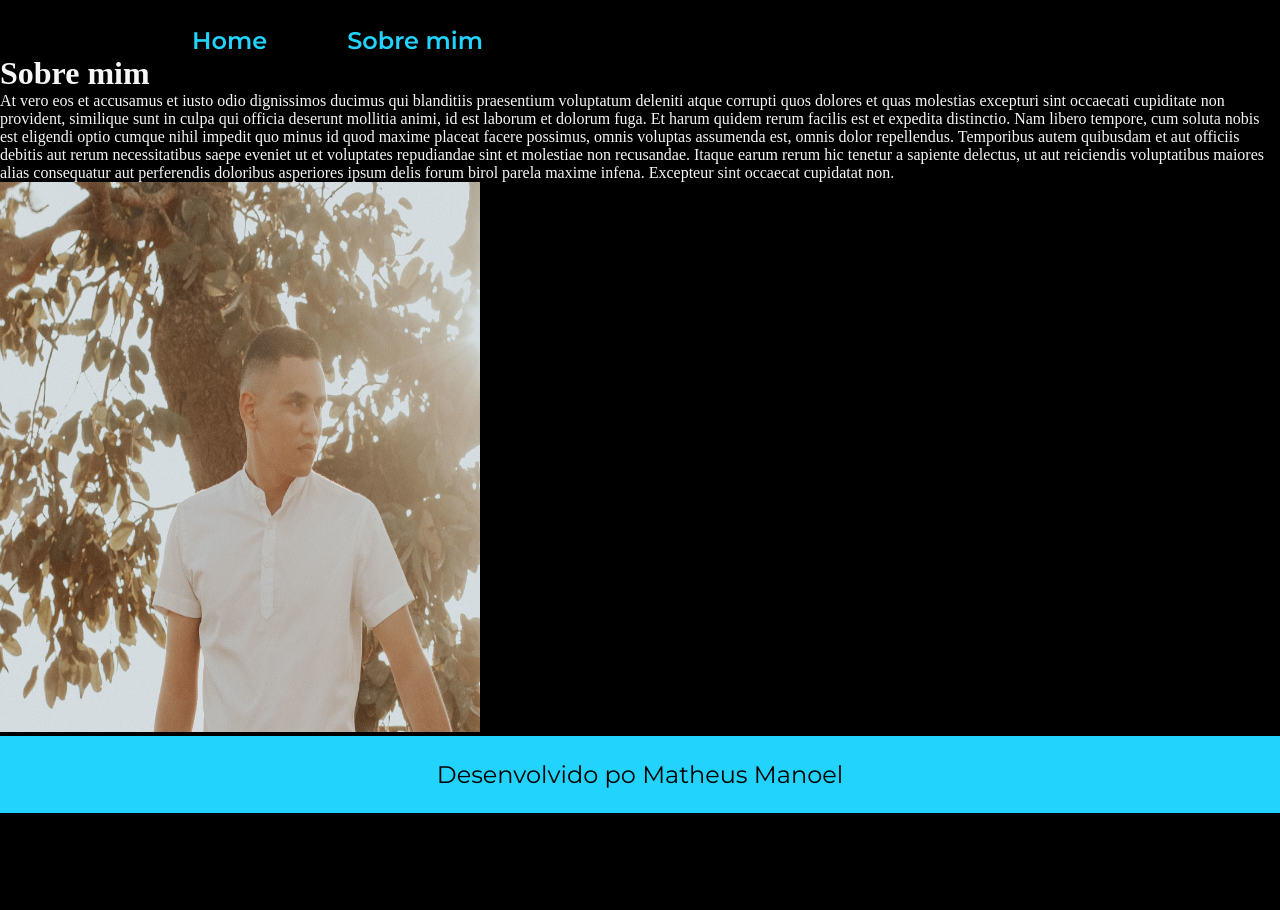
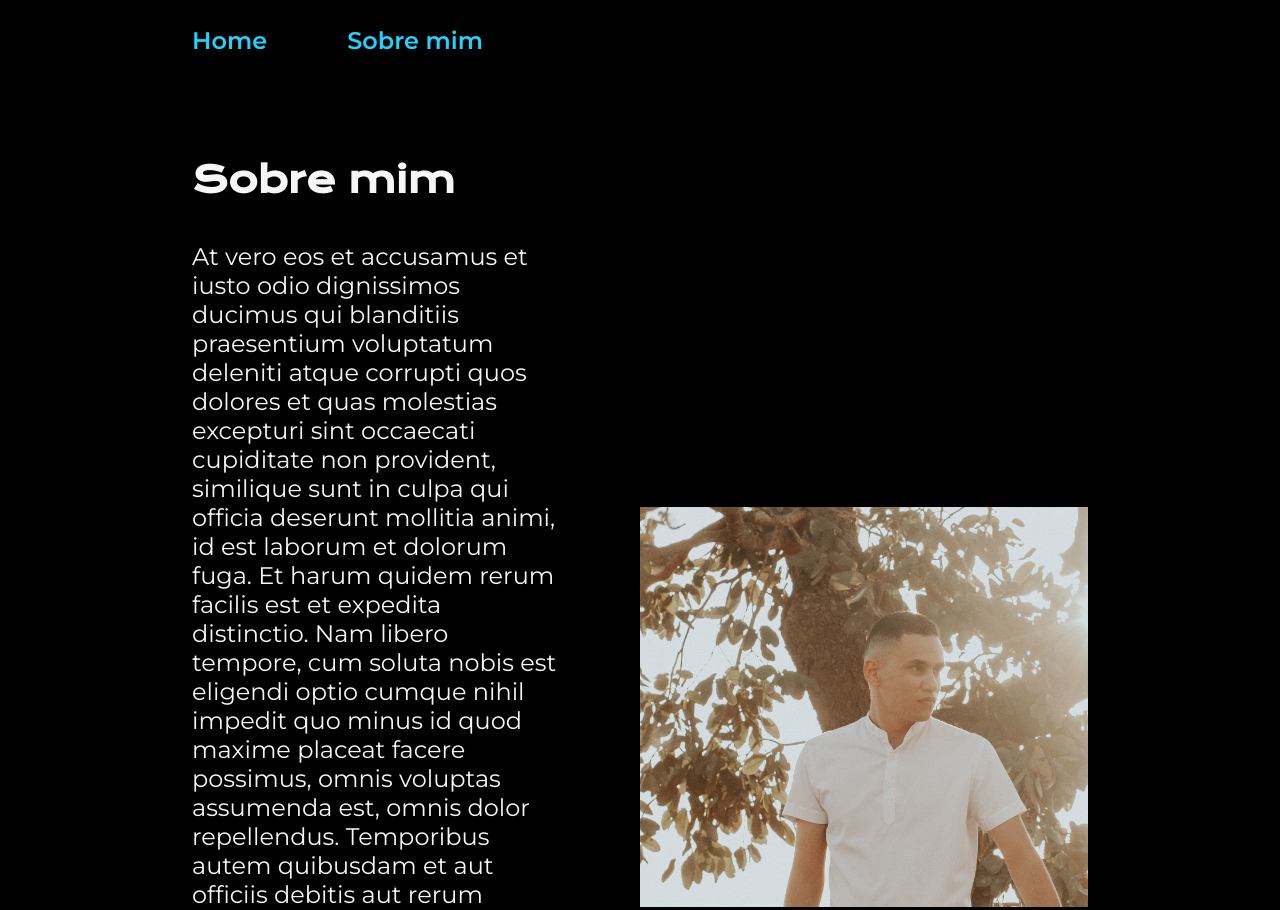
Before and after one commit to matheusmanoelberto/portfolio, a plain HTML site: page about.html in a window 1280 px wide. Shown: the top 910 px of the page. Before the commit the page ends 813 px from the top, so only its background shows below. Drawn offline with nearby package versions, Linux system fonts and the light colour scheme.

Commit message:
atulizado sobre mim

```diff
--- a/about.html
+++ b/about.html
@@ -6,6 +6,7 @@
     <meta name="viewport" content="width=device-width, initial-scale=1.0">
     <title>Sobre mim</title>
     <link rel="stylesheet" href="styles/style.css">
+    <link rel="stylesheet" href="styles/responsividade.css">
 
 </head>
 <body>
@@ -15,15 +16,15 @@
             <a class="cabecalho__menu__link" href="about.html">Sobre mim</a>
         </nav>
     </header>
-    <main>
-        <h1>Sobre mim</h1>
+    <main class="apresentacao">
+        <section class="apresentacao__conteudo">
+            <h1 class="apresentacao__conteudo__titulo">Sobre mim</h1>
+            <p class="apresentacao__conteudo__texto">At vero eos et accusamus et iusto odio dignissimos ducimus qui blanditiis praesentium voluptatum deleniti atque corrupti quos dolores et quas molestias excepturi sint occaecati cupiditate non provident, similique sunt in culpa qui officia deserunt mollitia animi, id est laborum et dolorum fuga.
+            Et harum quidem rerum facilis est et expedita distinctio. Nam libero tempore, cum soluta nobis est eligendi optio cumque nihil impedit quo minus id quod maxime placeat facere possimus, omnis voluptas assumenda est, omnis dolor repellendus. Temporibus autem quibusdam et aut officiis debitis aut rerum necessitatibus saepe eveniet ut et voluptates repudiandae sint et molestiae non recusandae. Itaque earum rerum hic tenetur a sapiente delectus, ut aut reiciendis voluptatibus maiores alias consequatur aut perferendis doloribus asperiores ipsum delis forum birol parela maxime infena. Excepteur sint occaecat cupidatat non.
+                </p>
+        </section>
 
-        <p>At vero eos et accusamus et iusto odio dignissimos ducimus qui blanditiis praesentium voluptatum deleniti atque corrupti quos dolores et quas molestias excepturi sint occaecati cupiditate non provident, similique sunt in culpa qui officia deserunt mollitia animi, id est laborum et dolorum fuga.
-
-        Et harum quidem rerum facilis est et expedita distinctio. Nam libero tempore, cum soluta nobis est eligendi optio cumque nihil impedit quo minus id quod maxime placeat facere possimus, omnis voluptas assumenda est, omnis dolor repellendus. Temporibus autem quibusdam et aut officiis debitis aut rerum necessitatibus saepe eveniet ut et voluptates repudiandae sint et molestiae non recusandae. Itaque earum rerum hic tenetur a sapiente delectus, ut aut reiciendis voluptatibus maiores alias consequatur aut perferendis doloribus asperiores ipsum delis forum birol parela maxime infena. Excepteur sint occaecat cupidatat non.
-            </p>
-
-            <img src="image/foto.jpeg" alt="Minha Foto" width="480px" height="550">
+            <img class="apresentacao__imagem" src="image/foto.jpeg" alt="Minha Foto" >
     </main>
     <footer class="rodape">
         <p>Desenvolvido po Matheus Manoel</p>
```
